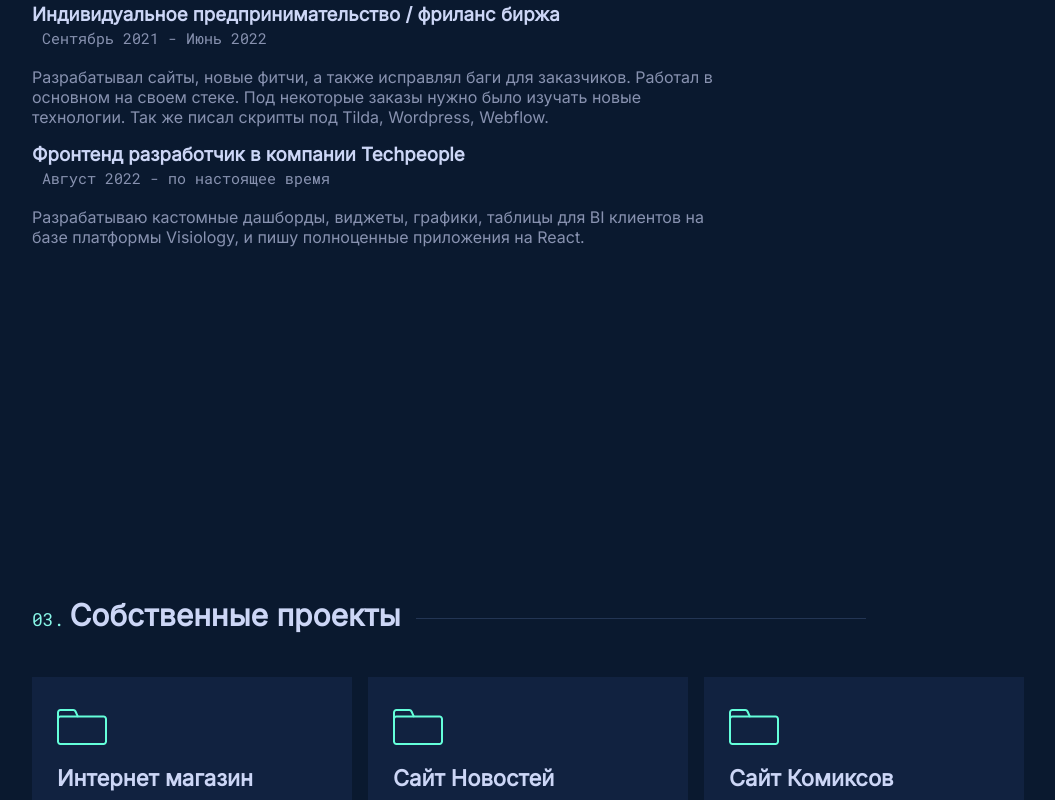
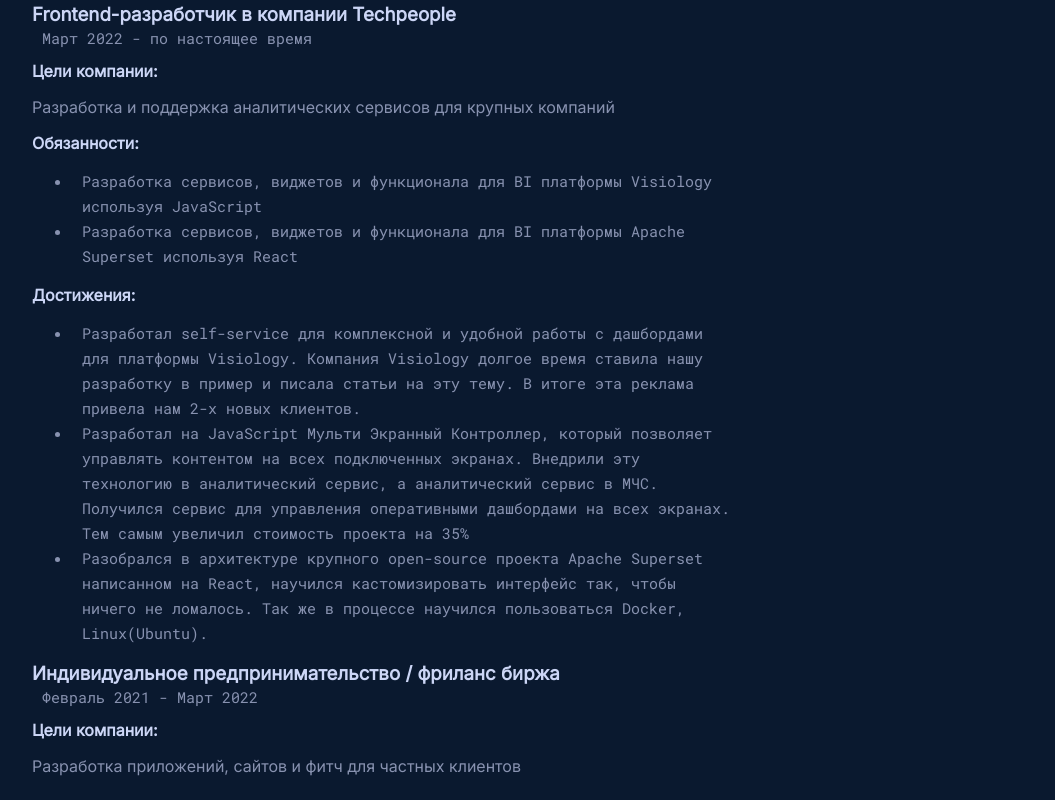
Before and after one commit to Zhukov1995/portfolio_app, a React (Create React App) app: page / in a window 1280 px wide. Shown: the part 1780-2580 px from the top of the page, without its empty margins (108-1163 px from the left). Built offline with nearby package versions, Linux system fonts and the light colour scheme.

Commit message:
change info about

```diff
--- a/src/App/Pages/Main/Sections/SectionAbout/sectionAbout.js
+++ b/src/App/Pages/Main/Sections/SectionAbout/sectionAbout.js
@@ -30,7 +30,7 @@
             <Title number='01.' title='Обо мне' />
             <div className='flex_about'>
                 <div className='about'>
-                    <p className='text_md'>Привет! Меня зовут Роман Жуков и мне нравится создавать вещи для веба. Я опытный front-end разработчик с более чем двухлетним опытом работы. Мои основные навыки включают в себя разработку интерфейсов, адаптивную и кроссбраузерную верстку, а также тестирование интерфейсов. Я стремлюсь к постоянному профессиональному росту, люблю изучать новые технологии и применять их на практике. Креативен, внимателен к деталям и способен эффективно работать в команде. Готов решать сложные задачи и достигать поставленных целей.</p>
+                    <p className='text_md'>Привет! Меня зовут Роман Жуков и мне нравится создавать вещи для веба. Я опытный front-end разработчик с более чем трехлетним опытом работы. Мои основные навыки включают в себя разработку интерфейсов, адаптивную и кроссбраузерную верстку, а также тестирование интерфейсов. Я стремлюсь к постоянному профессиональному росту, люблю изучать новые технологии и применять их на практике. Креативен, внимателен к деталям и способен эффективно работать в команде. Готов решать сложные задачи и достигать поставленных целей.</p>
                 </div>
                 <img src={MyPhoto} alt='my-photo' className='about_img' />
             </div>
@@ -61,8 +61,8 @@
                     <li>GIT 8/10</li>
                     <li>Webpack 5/10</li>
                     <li>REST API 8/10</li>
-                    <li>Photoshop 5/10</li>
-                    <li>Figma 5/10</li>
+                    <li>SQL 5/10</li>
+                    <li>Jest 5/10</li>
                 </ul>
             </div>
         </motion.section>
--- a/src/App/Pages/Main/Sections/SectionWork/sectionWork.js
+++ b/src/App/Pages/Main/Sections/SectionWork/sectionWork.js
@@ -29,15 +29,34 @@
         >
             <Title number='02.' title='Опыт работы' />
             <div className='work_item'>
-                <h3>Индивидуальное предпринимательство / фриланс биржа</h3>
-                <span>Сентябрь 2021 - Июнь 2022</span>
-                <p>Разрабатывал сайты, новые фитчи, а также исправлял баги для заказчиков. Работал в основном на своем стеке. Под некоторые заказы нужно было изучать новые технологии.
-                    Так же писал скрипты под Tilda, Wordpress, Webflow.</p>
+                <h3>Frontend-разработчик в компании Techpeople</h3>
+                <span>Март 2022 - по настоящее время</span>
+                <h4 className='first_title'>Цели компании:</h4>
+                <p>Разработка и поддержка аналитических сервисов для крупных компаний</p>
+                <h4>Обязанности:</h4>
+                <ul>
+                    <li>Разработка сервисов, виджетов и функционала для BI платформы Visiology используя JavaScript</li>
+                    <li>Разработка сервисов, виджетов и функционала для BI платформы Apache Superset используя React</li>
+                </ul>
+                <h4>Достижения:</h4>
+                <ul>
+                    <li>Разработал self-service для комплексной и удобной работы с дашбордами для платформы
+                        Visiology. Компания Visiology долгое время ставила нашу разработку в пример и писала статьи
+                        на эту тему. В итоге эта реклама привела нам 2-х новых клиентов.</li>
+                    <li>Разработал на JavaScript Мульти Экранный Контроллер, который позволяет управлять
+                        контентом на всех подключенных экранах. Внедрили эту технологию в аналитический сервис,
+                        а аналитический сервис в МЧС. Получился сервис для управления оперативными дашбордами
+                        на всех экранах. Тем самым увеличил стоимость проекта на 35%</li>
+                    <li>Разобрался в архитектуре крупного open-source проекта Apache Superset написанном на
+                        React, научился кастомизировать интерфейс так, чтобы ничего не ломалось. Так же в процессе
+                        научился пользоваться Docker, Linux(Ubuntu).</li>
+                </ul>
             </div>
             <div className='work_item'>
-                <h3>Фронтенд разработчик в компании Techpeople</h3>
-                <span>Август 2022 - по настоящее время</span>
-                <p>Разрабатываю кастомные дашборды, виджеты, графики, таблицы для BI клиентов на базе платформы Visiology, и пишу полноценные приложения на React.</p>
+                <h3>Индивидуальное предпринимательство / фриланс биржа</h3>
+                <span>Февраль 2021 - Март 2022</span>
+                <h4 className='first_title'>Цели компании:</h4>
+                <p>Разработка приложений, сайтов и фитч для частных клиентов</p>
             </div>
         </motion.section>
     )
--- a/src/App/Pages/Main/Sections/SectionWork/sectionWork.scss
+++ b/src/App/Pages/Main/Sections/SectionWork/sectionWork.scss
@@ -3,11 +3,14 @@
     margin-right: 30%;
     margin-top: 250px;
     .work_item {
-        h3 {
+        h3,h4 {
             color: #ccd6f6;
             margin: 0;
         }
-        span {
+        .first_title {
+            margin-top: 10px;
+        }
+        span, li {
             color: #8892b0;
             line-height: 25px;
             padding-left: 10px;
```
